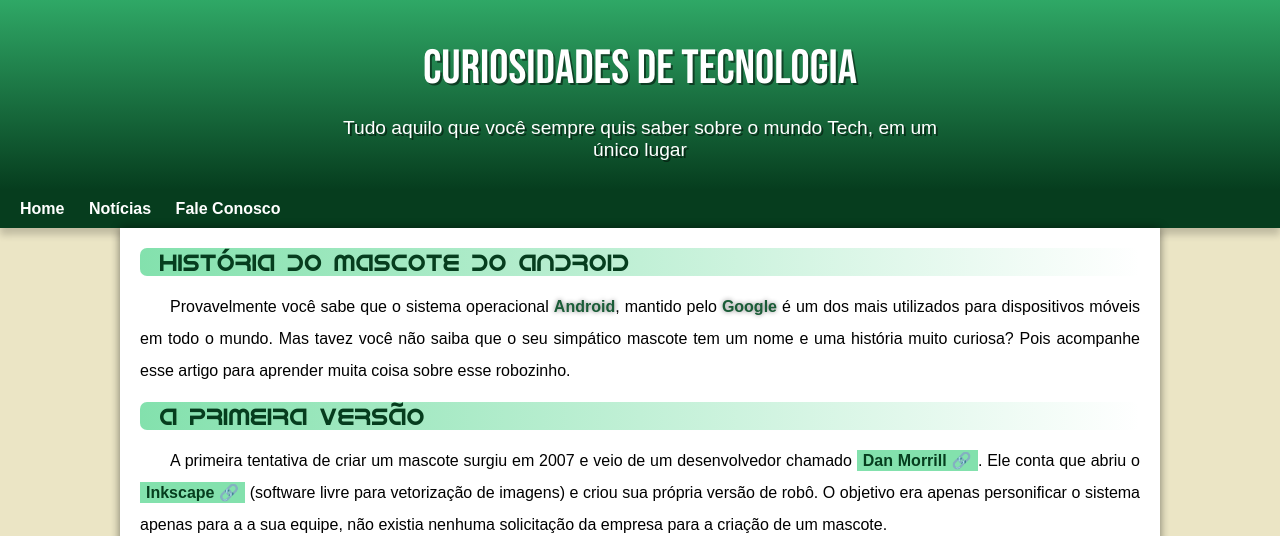
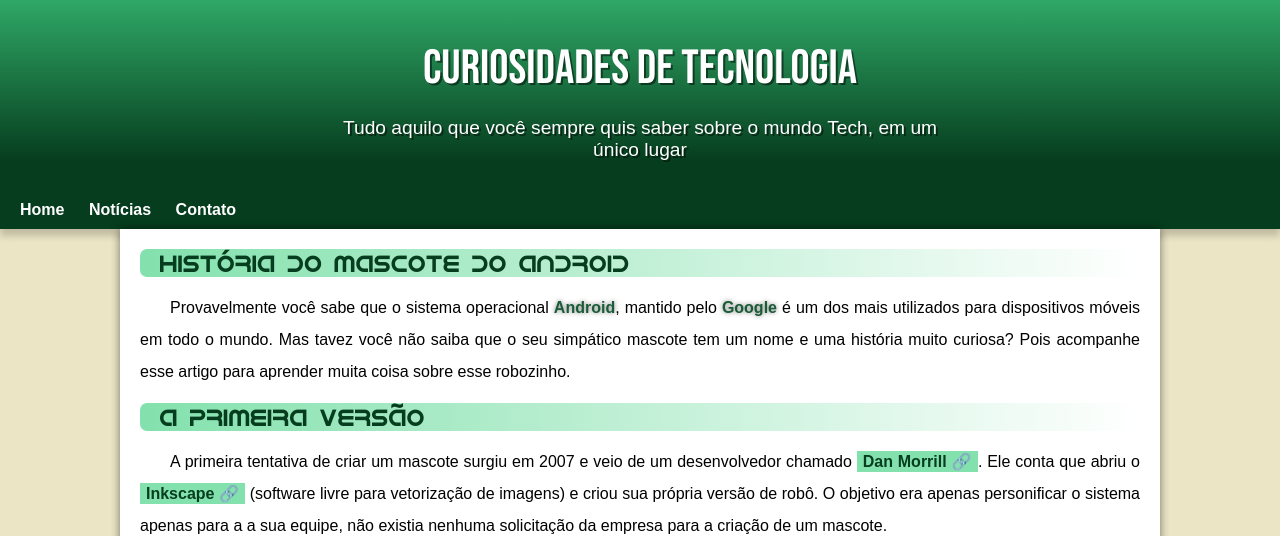
Before and after one commit to Guiiwoo/projeto-android, a plain HTML site: page index.html in a window 1280 px wide. Shown: the top 536 px of the page. Drawn offline with Linux system fonts and the light colour scheme.

Commit message:
Problema de padding corrigido

```diff
--- a/estilo/style2.css
+++ b/estilo/style2.css
@@ -37,7 +37,7 @@ header{
     background-image: linear-gradient(to bottom, var(--cor3), var(--cor5));
     background-color: var(--cor4);
     text-align: center;
-    height: 150px;
+    max-height: 150px;
     padding-top: 40px;
 }
 
@@ -58,7 +58,6 @@ header > p{
     margin: auto;
     padding-left: 10px;
     padding-right: 10px;
-    padding-bottom: 50px;
     text-shadow: 2px 2px 0px rgba(0, 0, 0, 0.486);
 }
 
@@ -66,6 +65,7 @@ nav {
     background-color: var(--cor5);
     padding: 10px;
     box-shadow: 0px 7px 7px rgba(0, 0, 0, 0.181);
+    padding-top: 40px;
 }
 
 nav > a{
--- a/index.html
+++ b/index.html
@@ -15,7 +15,7 @@
     <nav>
         <a href="#" target="_self" rel="next" class="a">Home</a>
         <a href="#" target="_self" rel="next" class="a">Notícias</a>
-        <a href="#" target="_self" rel="next" class="a">Fale Conosco</a>
+        <a href="#" target="_self" rel="next" class="a">Contato</a>
     </nav>
     <main>
         <section id="sec1">
```
